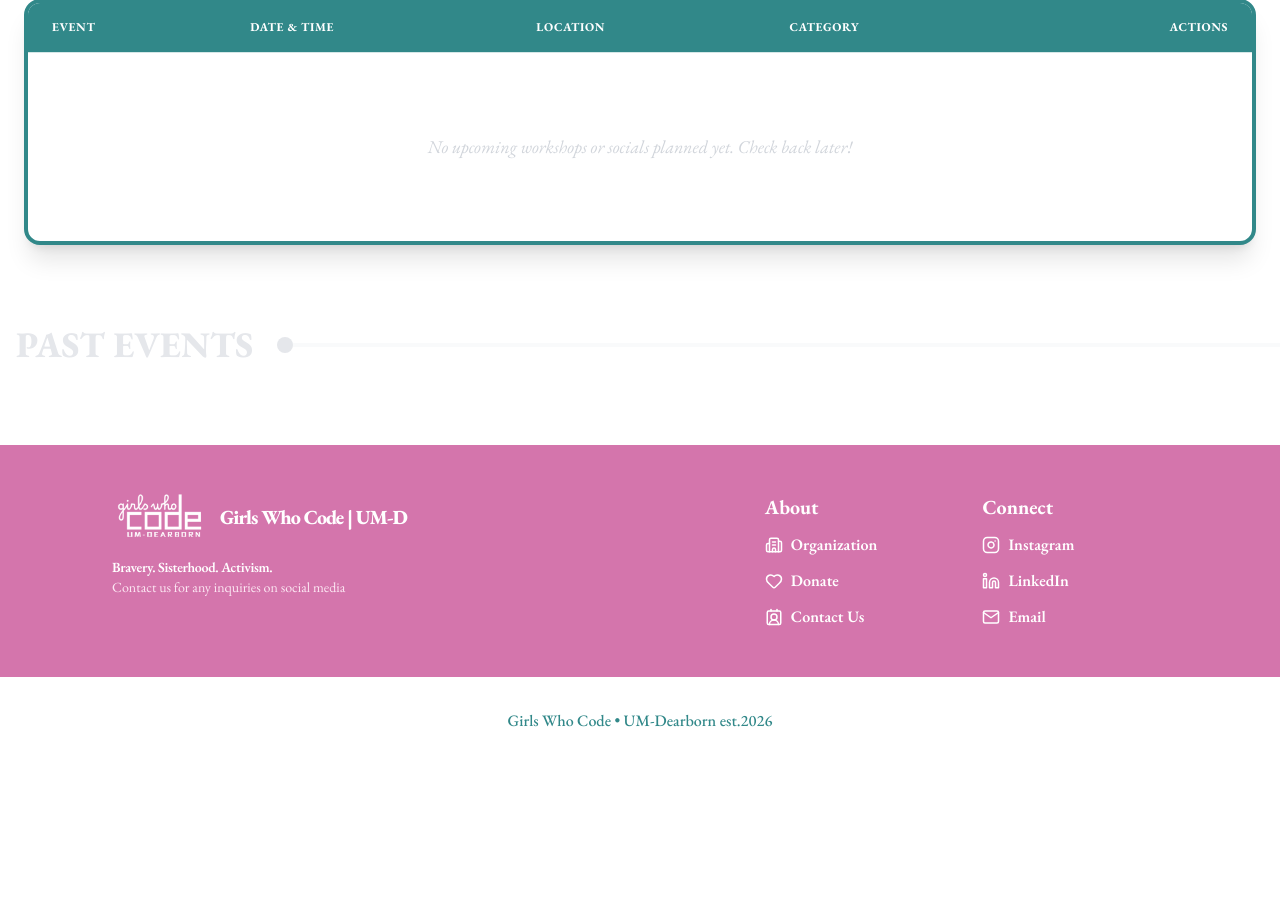
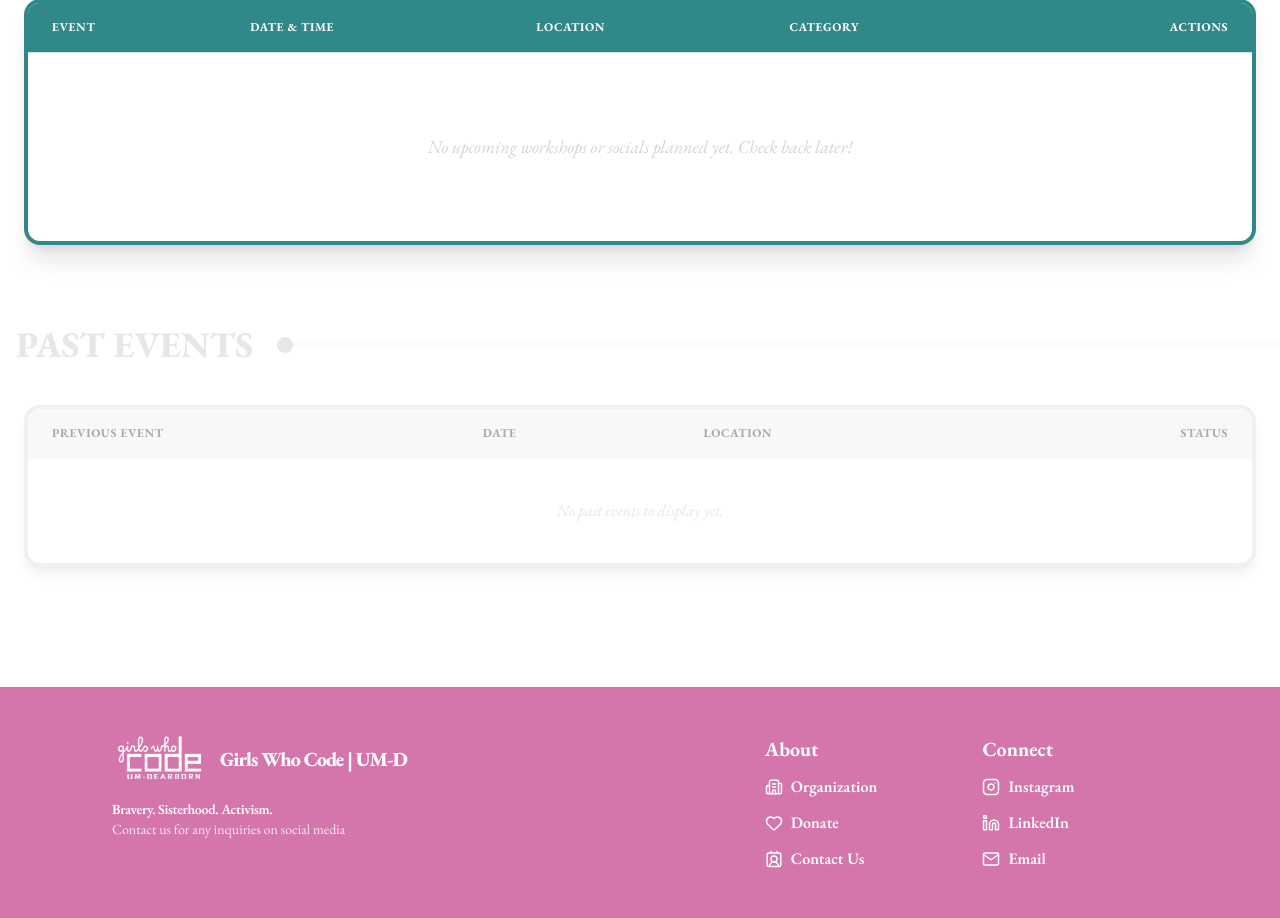
Before and after one commit to Mahxl/GWC-hub, a Flask app: template templates/events.html in a window 1280 px wide. Shown: the part 1612-2530 px from the top of the page. Before the commit the page ends 2339 px from the top, so only its background shows below. Run offline with Flask 3, Linux system fonts and the light colour scheme; the template is opened without the code that fills it, so the values that code supplies are empty; some libraries are stand-ins or nearby versions.

Commit message:
Saving my latest updates

```diff
--- a/templates/events.html
+++ b/templates/events.html
@@ -211,7 +211,7 @@
         </div>
     </section>
 
-    <section>
+   <section class="pb-20">
         <div class="flex items-center w-full mx-auto px-4 gap-6 mt-8 mb-10">
             <h2 class="text-left text-xl sm:text-2xl md:text-3xl lg:text-4xl font-extrabold text-gray-200 whitespace-nowrap uppercase">
                 Past Events
@@ -221,7 +221,52 @@
                 <div class="h-1 w-[3000px] bg-gray-50 animate-grow-line origin-left ml-2"></div>
             </div>
         </div>
-        </section>
+
+        <div class="max-w-7xl mx-auto px-6 opacity-60 grayscale-[50%]"> <div class="bg-white rounded-2xl border-4 border-gray-200 shadow-lg overflow-x-auto">
+                <table class="w-full min-w-[900px]">
+                    <thead>
+                        <tr class="border-b-2 border-gray-100 bg-gray-100">
+                            <th class="px-6 py-4 text-left text-xs font-bold text-gray-500 uppercase tracking-wider">Previous Event</th>
+                            <th class="px-6 py-4 text-left text-xs font-bold text-gray-500 uppercase tracking-wider">Date</th>
+                            <th class="px-6 py-4 text-left text-xs font-bold text-gray-500 uppercase tracking-wider">Location</th>
+                            <th class="px-6 py-4 text-right text-xs font-bold text-gray-500 uppercase tracking-wider">Status</th>
+                        </tr>
+                    </thead>
+                    <tbody class="divide-y divide-gray-100">
+                        {% for event in past %}
+                        <tr class="hover:bg-gray-50 transition-colors">
+                            <td class="px-6 py-6">
+                                <div class="flex items-start gap-4">
+                                    <div class="min-w-0">
+                                        <p class="font-bold text-gray-700 text-lg">{{ event.name }}</p>
+                                        <p class="text-sm text-gray-400 font-medium">{{ event.description }}</p>
+                                    </div>
+                                </div>
+                            </td>
+                            <td class="px-6 py-6 text-sm text-gray-500 font-medium">
+                                {{ event.startTime.split(' at ')[0] }}
+                            </td>
+                            <td class="px-6 py-6 text-sm text-gray-500 italic">
+                                {{ event.location }}
+                            </td>
+                            <td class="px-6 py-6 text-right">
+                                <span class="bg-gray-100 text-gray-400 px-3 py-1 rounded-full text-[10px] font-black uppercase tracking-widest">
+                                    COMPLETED
+                                </span>
+                            </td>
+                        </tr>
+                        {% else %}
+                        <tr>
+                            <td colspan="4" class="px-6 py-10 text-center text-gray-300 italic">
+                                No past events to display yet.
+                            </td>
+                        </tr>
+                        {% endfor %}
+                    </tbody>
+                </table>
+            </div>
+        </div>
+    </section>
 </div>
 </section>
 {% endblock %}
```
